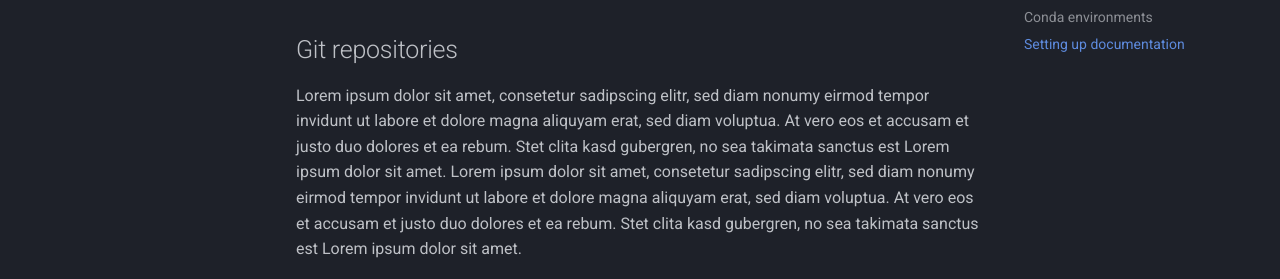
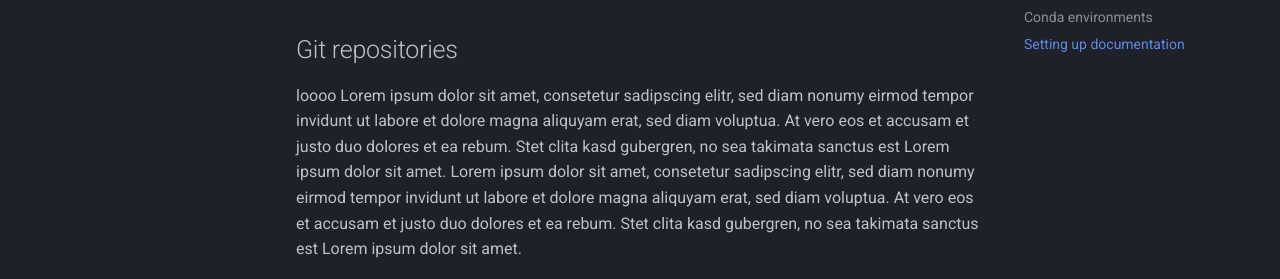
Before and after one commit to soltheaeon/mlops, an MkDocs documentation site: the page built from docs/setup.md, in a window 1280 px wide and 1067 px high. Shown: the part 196-475 px from the top of the window. Built offline with MkDocs 1.6.1 and Material for MkDocs 9.7.7, drawn with Linux system fonts in a browser that asks for light colours.

Commit message:
edit mkdocs.yml

```diff
--- a/docs/setup.md
+++ b/docs/setup.md
@@ -2,7 +2,7 @@
 
 ## Git repositories
 
-Lorem ipsum dolor sit amet, consetetur sadipscing elitr, sed diam nonumy eirmod tempor invidunt ut labore et dolore magna aliquyam erat, sed diam voluptua. At vero eos et accusam et justo duo dolores et ea rebum. Stet clita kasd gubergren, no sea takimata sanctus est Lorem ipsum dolor sit amet. Lorem ipsum dolor sit amet, consetetur sadipscing elitr, sed diam nonumy eirmod tempor invidunt ut labore et dolore magna aliquyam erat, sed diam voluptua. At vero eos et accusam et justo duo dolores et ea rebum. Stet clita kasd gubergren, no sea takimata sanctus est Lorem ipsum dolor sit amet.
+loooo Lorem ipsum dolor sit amet, consetetur sadipscing elitr, sed diam nonumy eirmod tempor invidunt ut labore et dolore magna aliquyam erat, sed diam voluptua. At vero eos et accusam et justo duo dolores et ea rebum. Stet clita kasd gubergren, no sea takimata sanctus est Lorem ipsum dolor sit amet. Lorem ipsum dolor sit amet, consetetur sadipscing elitr, sed diam nonumy eirmod tempor invidunt ut labore et dolore magna aliquyam erat, sed diam voluptua. At vero eos et accusam et justo duo dolores et ea rebum. Stet clita kasd gubergren, no sea takimata sanctus est Lorem ipsum dolor sit amet.
 
 ## Conda environments
 
--- a/mkdocs.yml
+++ b/mkdocs.yml
@@ -10,5 +10,6 @@
     scheme: slate
     primary: black
   features:
+    - navigation.top
     - navigation.tabs
     - navigation.tabs.sticky
```
Also changed, not shown: site/404.html, site/index.html, site/setup/index.html, 1 other file.
